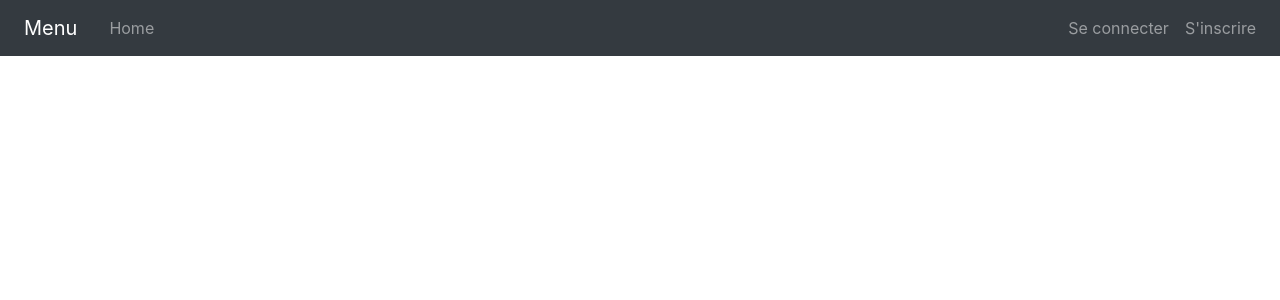
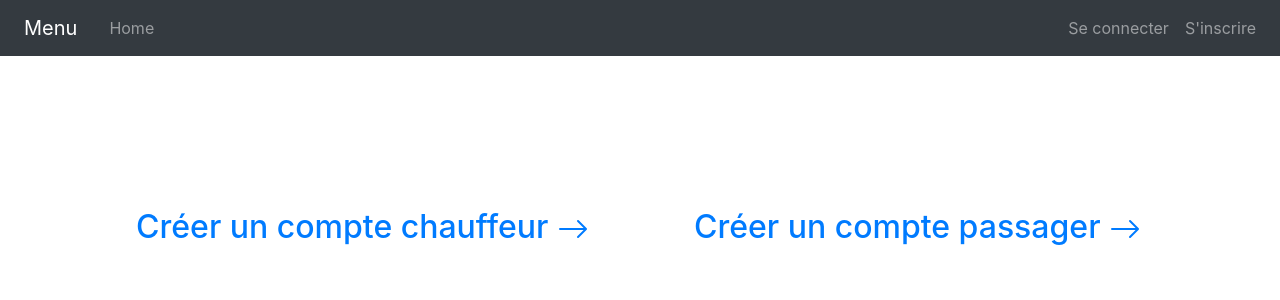
Before and after one commit to fanevarakotomalala/fanevarakotomalala, a React (Create React App) app: page /inscription in a window 1280 px wide. Shown: the top 300 px of the page. Built offline with nearby package versions, Linux system fonts and the light colour scheme.

Commit message:
ajout du composant inscription et logo

```diff
--- a/package.json
+++ b/package.json
@@ -15,6 +15,7 @@
     "formik": "^2.2.9",
     "react": "^18.2.0",
     "react-dom": "^18.2.0",
+    "react-icons": "^4.8.0",
     "react-router-dom": "^6.3.0",
     "react-scripts": "5.0.1",
     "typescript": "^4.7.4",
--- a/src/App.css
+++ b/src/App.css
@@ -89,3 +89,15 @@ a:hover{
 .focus:focus{
   color: royalblue;
 }
+.logotaxi{
+  width: 350px;
+  height: 350px;
+  margin-top: 80px;
+  margin-left: 30%;
+
+}
+.row{
+  display: flex;
+  justify-content: center;
+  margin-top: 200px;
+}
--- a/src/App.tsx
+++ b/src/App.tsx
@@ -12,6 +12,7 @@ import BoardModerator from './Components/BoardModerator';
 import BoardUser from './Components/BoardUser';
 import * as AuthService from "./services/auth.service";
 import IUser from './types/user.type';
+import Inscription from './Components/inscription';
 
 
 
@@ -91,7 +92,7 @@ const App: React.FC = () => {
               </Link>
             </li>
             <li className="nav-item ">
-              <Link to={"/register"} className="nav-link focus ">
+              <Link to={"/inscription"} className="nav-link focus ">
                 S'inscrire
               </Link>
             </li>
@@ -103,6 +104,7 @@ const App: React.FC = () => {
           <Route  path="/" element= {<Home/>}/>
           <Route  path="/home" element= {<Home/>}/>
           <Route  path="/login" element= {<Login/>}/>
+          <Route  path="/inscription" element= {<Inscription/>}/>
           <Route  path="/register" element= {<Register/>}/>
           <Route  path="/profile" element= {<Profile/>}/>
           <Route  path="/user" element= {<BoardUser/>}/>
--- a/src/Components/Home.tsx
+++ b/src/Components/Home.tsx
@@ -1,5 +1,6 @@
 import React, { useState, useEffect } from "react";
 import { getPublicContent } from "../services/user.service";
+import logotaximoto from '../assets/logotaximoto.png';
 const Home: React.FC = () => {
   const [content, setContent] = useState<string>("");
   useEffect(() => {
@@ -18,9 +19,7 @@ const Home: React.FC = () => {
   }, []);
   return (
     <div className="container">
-      <header className="jumbotron">
-        <h3>{content}</h3>
-      </header>
+      <img src= {logotaximoto} alt="taximoto" className="logotaxi"  />
     </div>
   );
 };
--- /dev/null
+++ b/src/Components/inscription.tsx
@@ -0,0 +1,25 @@
+import React from "react";
+import { Link } from "react-router-dom";
+import { BsArrowRight } from "react-icons/bs";
+const Inscription:React.FC = () => {
+    return (
+         <div className="container">
+            <div className="row">
+                <div className="col-6">
+                    <Link to={"/register"} className="nav-link">
+                              <h2>Créer un compte chauffeur   <BsArrowRight/></h2>
+                    </Link>
+
+                </div>
+                <div className="col-6">
+                <Link to={"/register"} className="nav-link">
+                    <h2>Créer un compte passager   <BsArrowRight/></h2>
+                </Link>
+                </div>
+
+
+            </div>
+         </div>
+    )
+}
+export default Inscription;
```
Also changed, not shown: src/assets/logotaximoto.png (added), 1 other file (tests, documents, lock files or other folders).
